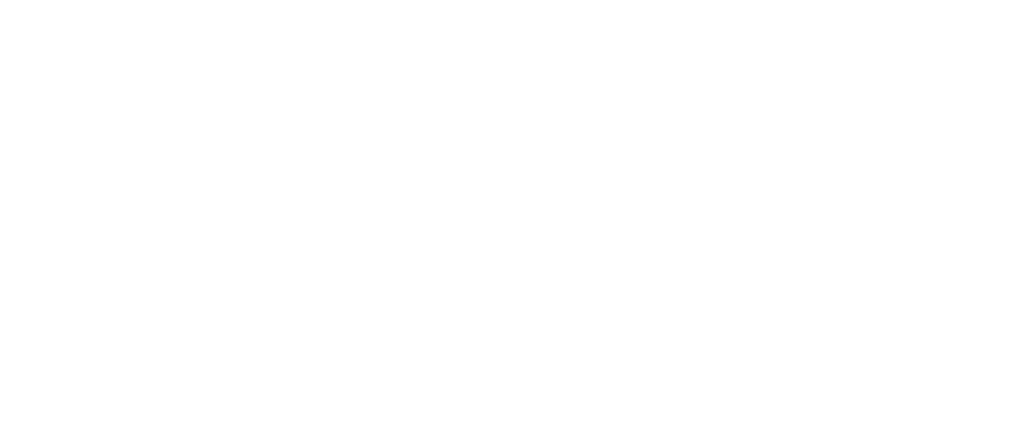
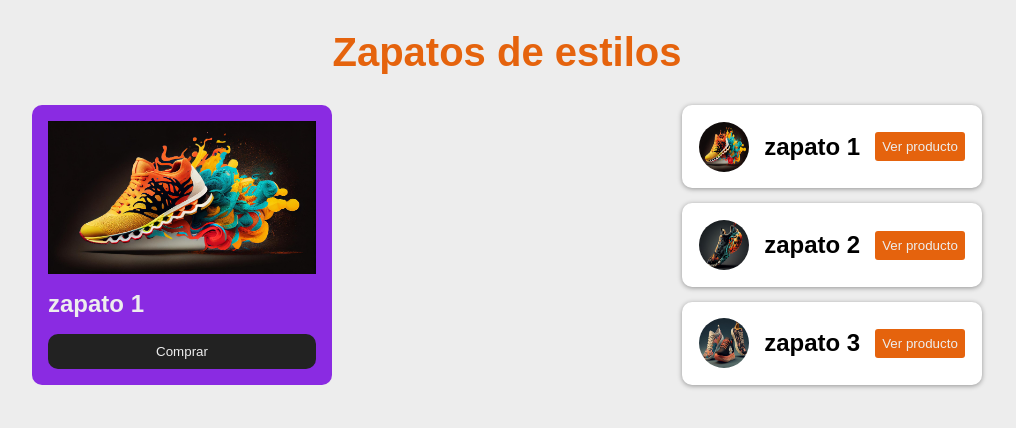
Before and after one commit to JhonatanVeliz/e-commerce, a React (Vite) app: page / in a window 1280 px wide. Shown: the top 428 px of the page, without its empty margins (133-1149 px from the left). Built offline with nearby package versions, Linux system fonts and the light colour scheme.

Commit message:
se avanzo en la interzas del proyecto

```diff
--- a/package.json
+++ b/package.json
@@ -10,6 +10,7 @@
     "preview": "vite preview"
   },
   "dependencies": {
+    "prop-types": "^15.8.1",
     "react": "^18.2.0",
     "react-dom": "^18.2.0"
   },
--- /dev/null
+++ b/src/app.css
@@ -0,0 +1,73 @@
+body{
+    background-color: #ededed;
+    font-family: Arial, Helvetica, sans-serif;
+}
+*{
+    padding: 0;
+    margin: 0;
+    box-sizing: border-box;
+}
+img{
+    width: 100%;
+}
+.container{
+    width: 95%;
+    max-width: 1000px;
+    margin: 0 auto;
+}
+.title{
+    text-align: center;
+    color: rgb(229, 99, 13);
+    font-size: 2.5rem;
+    padding: 30px 0;
+}
+.card{
+    max-width: 300px;
+    padding: 1rem;
+    background-color: blueviolet;
+    border-radius: 10px;
+    display: grid;
+    place-content: center;
+    gap: 1rem;
+    color: #ededed;
+}
+.card__btn{
+    padding: 10px;
+    background-color: #222;
+    color: #ededed;
+    border: none;
+    border-radius: 10px;
+}
+button{
+    cursor: pointer;
+}
+.content{
+    display: flex;
+    justify-content: space-between;
+}
+.mostrar__container{
+    display: grid;
+    gap: 15px;
+}
+.muestra{
+    display: flex;
+    align-items: center;
+    justify-content: center;
+    border-radius: 10px;
+    box-shadow: 0px 1px 5px #00000061;
+    gap: 15px;
+    width: 300px;
+    background-color: #fff;
+}
+.muestra img {
+    width: 50px;
+    height: 50px;
+    border-radius: 50%;
+}
+.muestra button {
+    padding: 7px;
+    border: none;
+    border-radius: 3px;
+    background-color: rgb(229, 99, 13);
+    color: #ededed;
+}
--- /dev/null
+++ b/src/components/Card.jsx
@@ -0,0 +1,27 @@
+import React from 'react'
+import PropTypes, { string } from 'prop-types'
+
+const Card = ({ src, title, handleCarrito }) => {
+  return (
+    <article className='card'>
+
+      <img src={ src } alt="imagen de zapatos" />
+
+      <h2> { title } </h2>
+
+      <button
+        onClick={handleCarrito}
+        className='card__btn'
+      >Comprar</button>
+
+    </article>
+  )
+}
+
+Card.propTypes = {
+  src  : PropTypes.string.isRequired,
+  title: PropTypes.string.isRequired,
+  handleCarrito: PropTypes.any.isRequired
+};
+
+export default Card
--- a/src/components/Layout.jsx
+++ b/src/components/Layout.jsx
@@ -1,8 +1,71 @@
-import React from 'react'
+import React, { useState } from 'react';
+
+import Card from "./Card";
+import Mustras from './Mustras';
+
+import img1 from '../assets/zapato-1.jpg'
+import img2 from '../assets/zapato-2.jpg'
+import img3 from '../assets/zapato-3.jpg'
 
 const Layout = () => {
+
+  const [ productos, setProductos ] = useState([
+    {
+      img : img1,
+      title : 'zapato 1',
+      id : 123
+    },
+    {
+      img : img2,
+      title : 'zapato 2',
+      id: 456
+    },
+    {
+      img : img3,
+      title : 'zapato 3',
+      id : 789
+    }
+  ])
+
+  const [ productoActual, setProductoActual ] = useState([productos[0]]);
+
+  const handleCarrito = ()=> console.log('aqui')
+
+  const handleVer = dataProducto => {
+    setProductoActual([dataProducto]);
+  }
+
   return (
-    <div>
+    <div className='container'>
+
+      <h1 className='title'>Zapatos de estilos</h1>
+
+      <div className="content">
+        {
+          productoActual.map( producto =>(
+            <Card
+              key={producto.id}
+              src={producto.img}
+              title={producto.title}
+              handleCarrito={handleCarrito} />
+          ))
+        }
+
+        <div className='mostrar__container'>
+          {
+            productos.map( producto => (
+              <Mustras
+                key={producto.id}
+                title={producto.title}
+                src={producto.img}
+                handleVer={handleVer}
+                muestraData={producto} />
+            ))
+          }
+        </div>
+
+
+      </div>
 
     </div>
   )
--- /dev/null
+++ b/src/components/Mustras.jsx
@@ -0,0 +1,20 @@
+import React from 'react'
+
+const Mustras = ({ title, src, handleVer, muestraData }) => {
+  return (
+    <article className='muestra'>
+
+      <img className='muestra__img' src={ src } alt="imagen de zapatos" />
+
+      <h2> { title } </h2>
+
+      <button
+        className='muestra__btn'
+        onClick={ () => handleVer(muestraData)}
+      >Ver producto</button>
+
+    </article>
+  )
+}
+
+export default Mustras
--- a/src/main.jsx
+++ b/src/main.jsx
@@ -2,6 +2,8 @@
 import ReactDOM from 'react-dom/client'
 
 import App from "./components/App";
+
+import './app.css'
 
 ReactDOM.createRoot(document.getElementById('root')).render(
   <>
```
Also changed, not shown: 1 other file (tests, documents, lock files or other folders).
